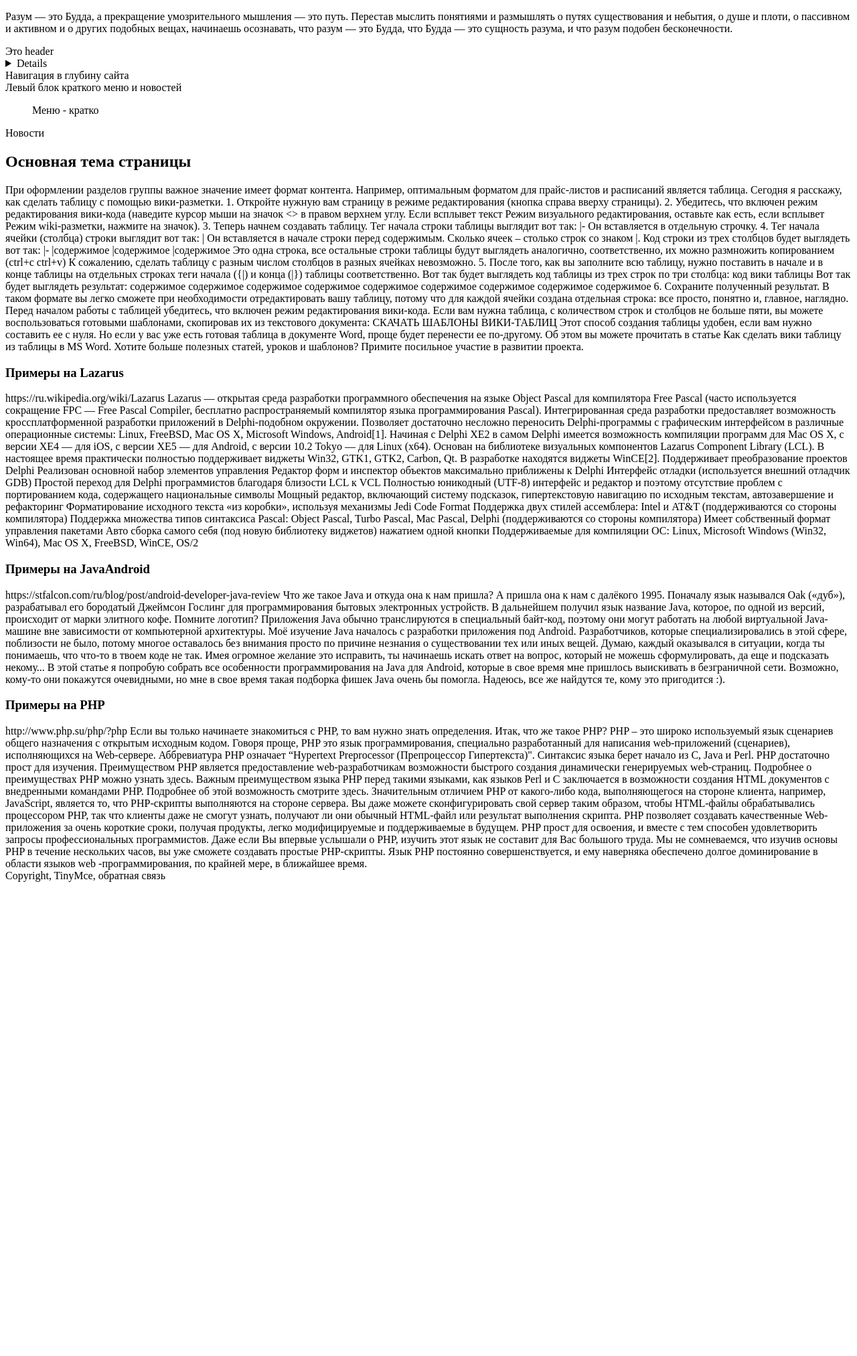
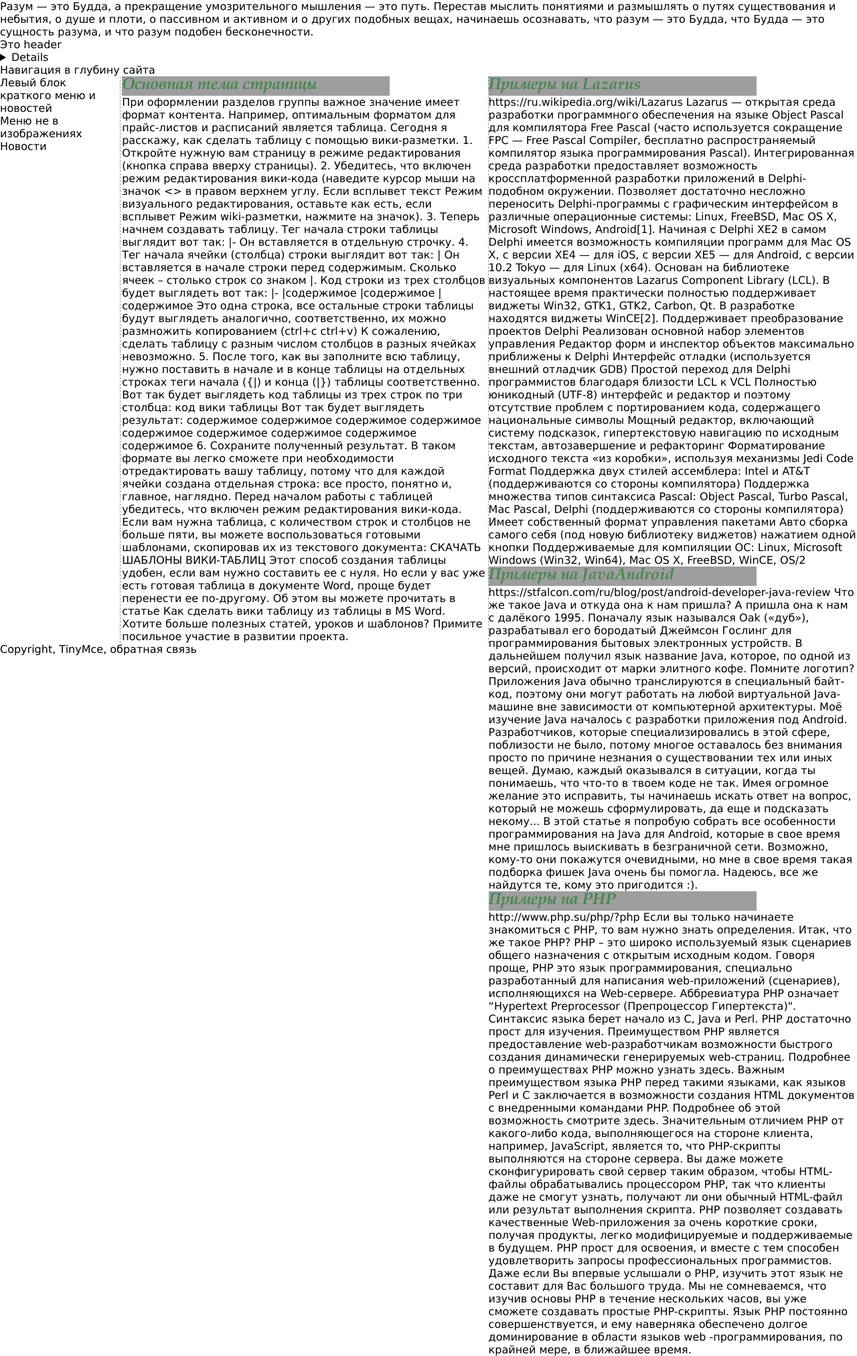
Before and after one commit to Vladimir-Trufanov/IttvePW, a PHP site: page / in a window 1280 px wide. Shown: the whole page at 67% size. Before the commit the page ends 1317 px from the top, so only its background shows below. Run offline with PHP 8.4, Linux system fonts and the light colour scheme; grey boxes are pictures that could not be loaded.

Commit message:
Выровнены колонки по горизонтали

```diff
--- a/www/Allcss/Styles.css
+++ b/www/Allcss/Styles.css
@@ -88,32 +88,32 @@ h1
 	font: bold italic 2.4rem Baskerville, "Palatino Linotype", "Times New Roman", serif;
 	color: #46874D;
 	background: url(../images/underline.png) no-repeat 0px 88%;
-	padding-left: 0.5rem;
+	/*padding-left: 0.5rem;*/
 }
 
 /* Позиционируем центральные секции */
 #lSide
 {
    float: left;
-   width: 20%;
+   width: 14%;
    /* padding: 0 20px 0 10px; */
 }
 
 #cCenter
 {
    float: left;
-   width: 60%;
-   /*
-   padding: 0 20px 0 20px;
-   border-left: dashed 1px rgb(153,153,153);
-   border-right: dashed 1px rgb(153,153,153);
-   */
+   width: 43%;
+   /* Отодвигаем текст от границ колонки */
+   padding: 0 0.2rem 0 0.2rem;
+   /* Отделяем бордюром основную тему страницы справа и слева */
+   border-left:  dashed 0.1rem rgb(153,153,153);
+   border-right: dashed 0.1rem rgb(153,153,153);
 }
 
 #rSide
 {
    float: right;
-   width: 20%;
+   width: 43%;
    /* padding: 0 10px 0 10px; */
 }
 
--- a/www/First.php
+++ b/www/First.php
@@ -97,7 +97,7 @@ echo "</div>";
    <head>
       <title>В программировании моя жизнь!</title>
       <meta charset="utf-8">
-      <link rel=\"stylesheet\" type=\"text/css\" href=\"Allcss/Styles.css\"/>
+      <link rel="stylesheet" type="text/css" href="Allcss/Styles.css">
    </head>
    <body>
       <p>Разум — это Будда, а прекращение умозрительного мышления — это путь.
@@ -122,9 +122,9 @@ echo "</div>";
       <aside id="lSide">
          Левый блок краткого меню и новостей
 
-         <menu id="waMenu">
-            Меню - кратко
-         </menu>
+         <div id="waMenu">
+            Меню не в изображениях
+         </div>
 
          <article id="waNews">
             Новости
```
Also changed, not shown: 2 other files.
